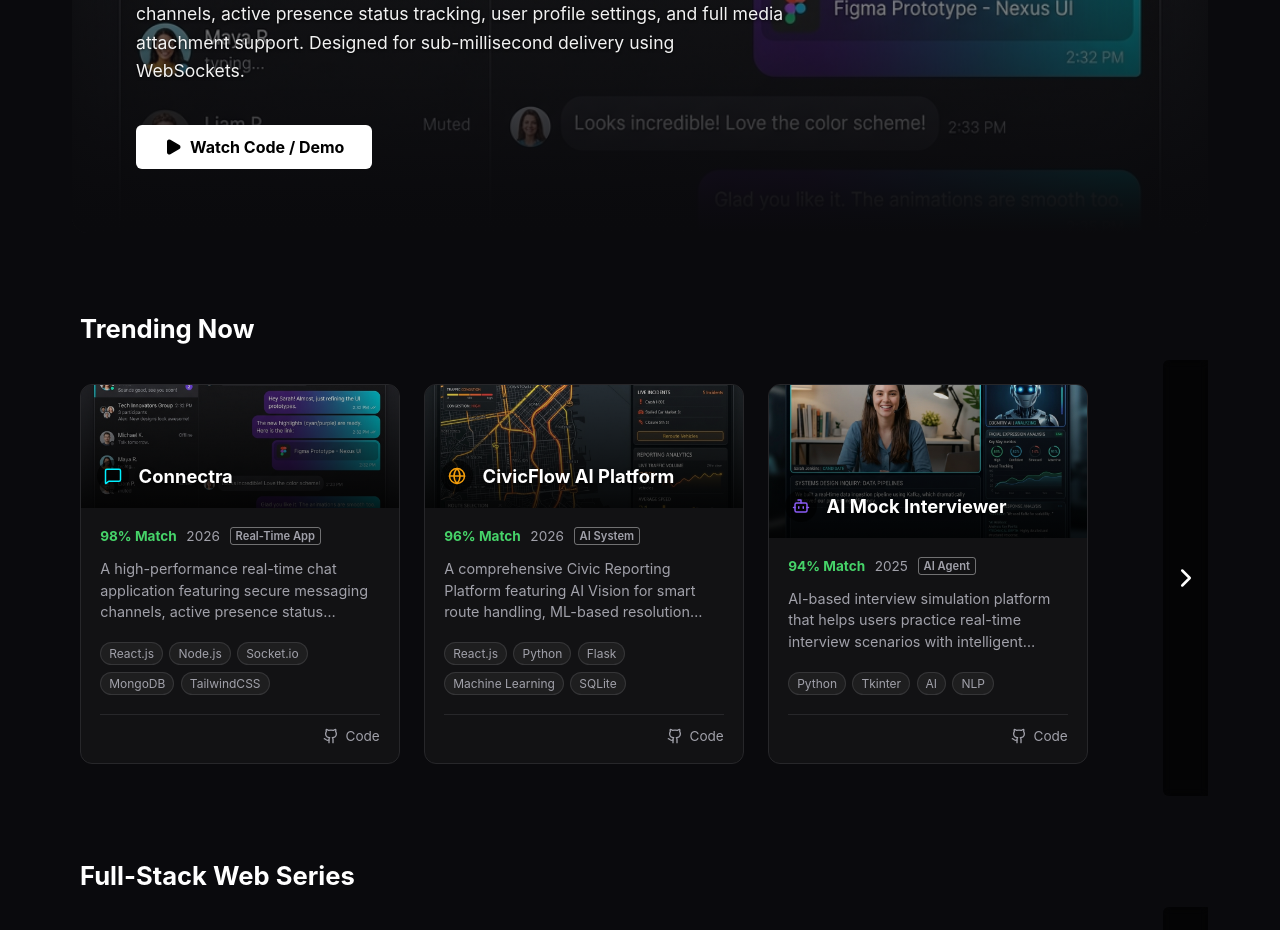
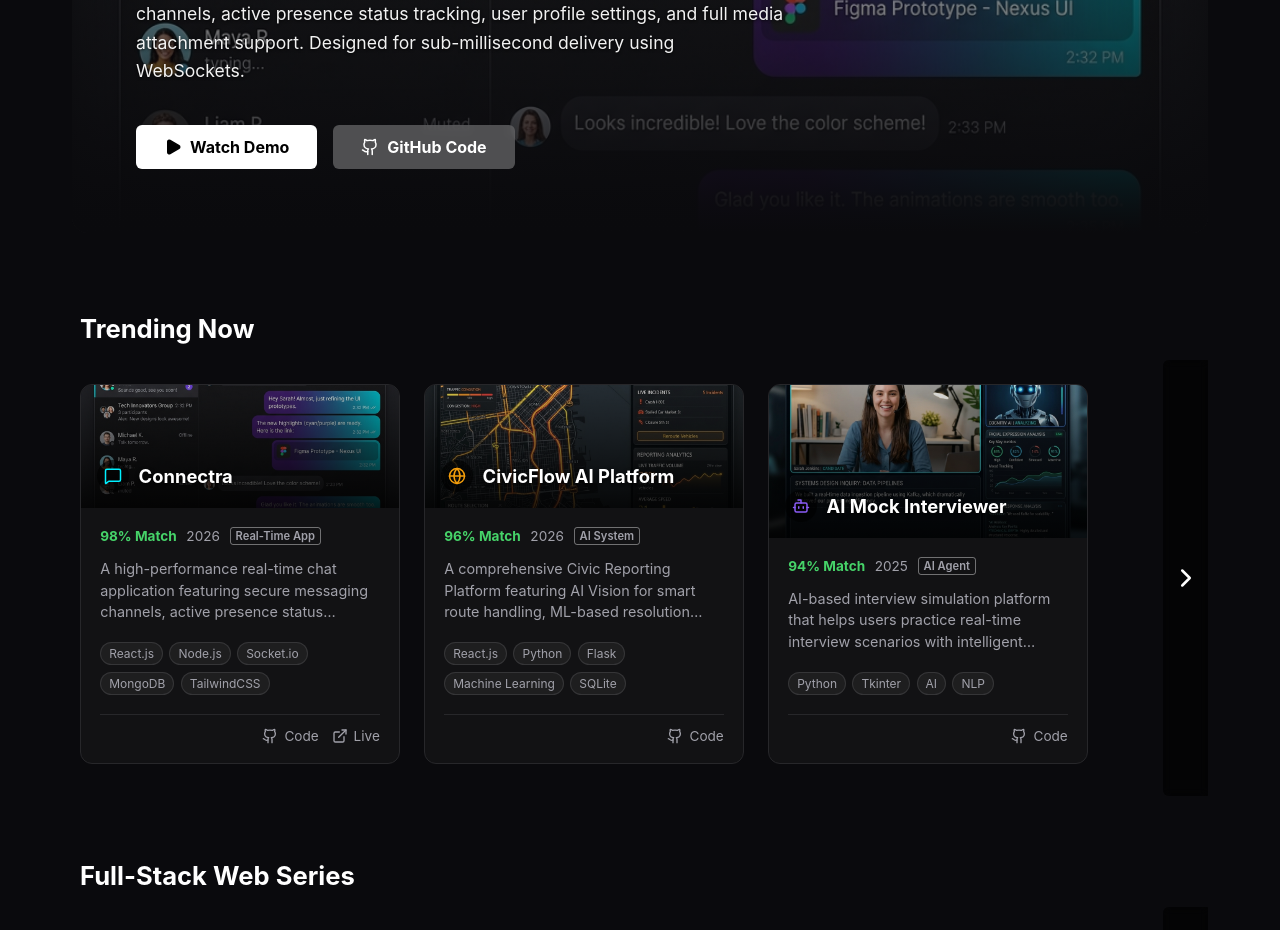
Before and after one commit to Arun597134/AM-portfolio, a React (Vite) app: page / in a window 1280 px wide. Shown: the part 3080-4010 px from the top of the page. Built offline with nearby package versions, Linux system fonts and the light colour scheme.

Commit message:
Configure Connectra Play Demo redirection to netlify live link

```diff
--- a/src/components/Projects.jsx
+++ b/src/components/Projects.jsx
@@ -271,9 +271,9 @@ function FeaturedBanner({ project }) {
         </p>
 
         <div className="featured-buttons" style={{ display: 'flex', gap: '1rem', marginTop: '1.5rem' }}>
-          {project.github && (
+          {project.link && (
             <a
-              href={project.github}
+              href={project.link}
               target="_blank"
               rel="noopener noreferrer"
               style={{
@@ -291,12 +291,12 @@ function FeaturedBanner({ project }) {
               onMouseEnter={(e) => e.currentTarget.style.background = 'rgba(255,255,255,0.85)'}
               onMouseLeave={(e) => e.currentTarget.style.background = '#fff'}
             >
-              <Play size={18} fill="#000" /> Watch Code / Demo
+              <Play size={18} fill="#000" /> Watch Demo
             </a>
           )}
-          {project.link && (
+          {project.github && (
             <a
-              href={project.link}
+              href={project.github}
               target="_blank"
               rel="noopener noreferrer"
               style={{
@@ -315,7 +315,7 @@ function FeaturedBanner({ project }) {
               onMouseEnter={(e) => e.currentTarget.style.background = 'rgba(109, 109, 110, 0.4)'}
               onMouseLeave={(e) => e.currentTarget.style.background = 'rgba(109, 109, 110, 0.7)'}
             >
-              <Info size={18} /> Live Demo
+              <Github size={18} /> GitHub Code
             </a>
           )}
         </div>
@@ -332,6 +332,7 @@ export default function Projects() {
       description: 'A high-performance real-time chat application featuring secure messaging channels, active presence status tracking, user profile settings, and full media attachment support. Designed for sub-millisecond delivery using WebSockets.',
       tags: ['React.js', 'Node.js', 'Socket.io', 'MongoDB', 'TailwindCSS'],
       github: 'https://github.com/Arun597134/Connectra',
+      link: 'https://connectrachatting.netlify.app',
       match: '98%',
       year: '2026',
       type: 'Real-Time App',
```
